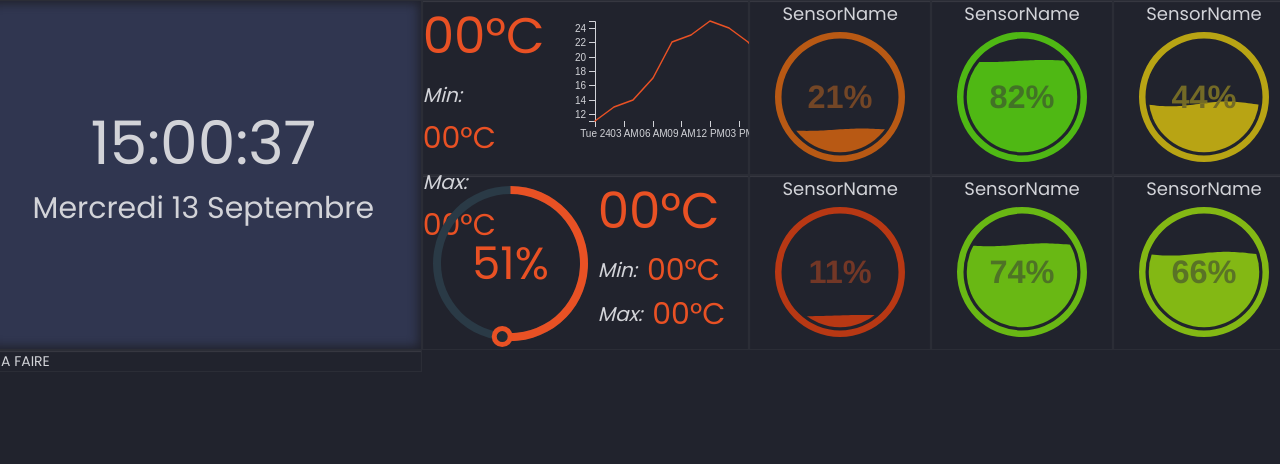
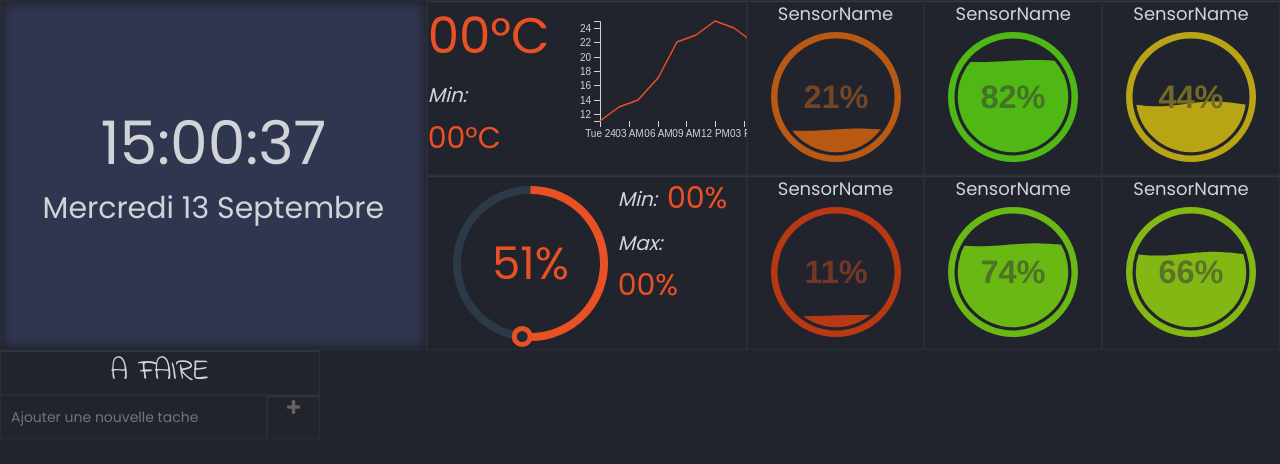
Before and after one commit to RemiHosatte/dashboard, a plain HTML site: page index.html in a window 1280 px wide. Drawn offline with nearby package versions, Linux system fonts and the light colour scheme; a script that the page names is missing.

Commit message:
Add new functionality to Trello part + Fixs bugs

```diff
--- a/index.html
+++ b/index.html
@@ -6,6 +6,7 @@
   <meta name="viewport" content="width=device-width, initial-scale=1">
   <link rel="stylesheet" href="https://maxcdn.bootstrapcdn.com/bootstrap/3.3.7/css/bootstrap.min.css">
   <link href="https://fonts.googleapis.com/css?family=Poppins" rel="stylesheet">
+  <link href="https://fonts.googleapis.com/css?family=Indie+Flower" rel="stylesheet">
   <link rel="stylesheet" type="text/css" href="style.css">
   <script src="https://ajax.googleapis.com/ajax/libs/jquery/3.2.1/jquery.min.js"></script>
   <script src="https://maxcdn.bootstrapcdn.com/bootstrap/3.3.7/js/bootstrap.min.js"></script>
@@ -26,10 +27,15 @@
  </script>
   <script src="scripthorloge.js"></script>
 
+<style>
+.noPaddingLeft {
+  padding-right: 0;
+}
 
+</style>
 </head>
 <body>
-
+    <div class="container-fluid">
       <div class="row">
         <div class="col-sm-4 no-padding">
           <div class="containerPerso dateHeureContainer">
@@ -37,63 +43,51 @@
               <div id="div_date"></div>
           </div>
         </div>
-        <div class="col-sm-3 no-padding tempHumicontainer">
-          <div class="containerPerso temperature">
+        <div class="col-sm-3 tempHumicontainer">
+          <div class="row">
+            <div class="col-sm-12 containerPerso temperature no-padding">
+
               <div class="properties">
-                    <div class="now">
-                      00°C
+                <div class="now">00°C</div>
+                <div class="min">
+                  <div class="text">Min:</div>
+                  <div class="value">00°C</div>
                 </div>
-                    <div class="min">
-                      <div class="text">
-                        Min:
-                      </div>
-                      <div class="value">
-                       00°C
+                <div class="max">
+                  <div class="text">Max:</div>
+                  <div class="value">00°C</div>
                 </div>
               </div>
-                    <div class="max">
-                      <div class="text">
-                        Max:
-                      </div>
-                      <div class="value">
-                       00°C
-                      </div>
-                    </div>
-                  </div>
+
               <div class="lineChartTemp">
                 <svg id="chartTemp"width="300" height="150"></svg>
               </div>
-          </div>
-          <div class="containerPerso temperature">
-              <div id="chart" class="chart-container">
 
             </div>
+          </div>
+          <div class="row">
+            <div class="col-sm-12 containerPerso humiditeAir">
+
+              <div id="chart" class="chart-container"></div>
+
               <div class="properties">
-                <div class="now">
-                  00°C
-                </div>
                 <div class="min">
-                  <div class="text">
-                    Min:
-                  </div>
-                  <div class="value">
-                   00°C
-                  </div>
+                  <div class="text">Min:</div>
+                    <div class="value">00%</div>
                 </div>
                 <div class="max">
-                  <div class="text">
-                    Max:
-                  </div>
-                  <div class="value">
-                   00°C
-                  </div>
+                  <div class="text">Max:</div>
+                  <div class="value">00%</div>
                 </div>
               </div>
 
             </div>
           </div>
-            <div class="col-sm-5 no-padding">
-              <div class="col-sm-4 no-padding containerPerso humiditeSol">
+        </div>
+        <div class="col-sm-5">
+          <div class="row">
+
+            <div class="col-sm-4 containerPerso humiditeSol">
               <div class="sensorName">
                 SensorName
               </div>
@@ -101,7 +95,8 @@
                 <svg id="fillgauge0" width="100%" height="100%"></svg>
               </div>
             </div>
-              <div class="col-sm-4 no-padding containerPerso humiditeSol">
+
+            <div class="col-sm-4 containerPerso humiditeSol">
               <div class="sensorName">
                 SensorName
               </div>
@@ -109,7 +104,8 @@
                 <svg id="fillgauge1" width="100%" height="100%"></svg>
               </div>
             </div>
-              <div class="col-sm-4 no-padding containerPerso humiditeSol">
+
+            <div class="col-sm-4 containerPerso humiditeSol">
               <div class="sensorName">
                 SensorName
               </div>
@@ -118,7 +114,7 @@
               </div>
             </div>
 
-              <div class="col-sm-4 no-padding containerPerso humiditeSol">
+            <div class="col-sm-4 containerPerso humiditeSol">
               <div class="sensorName">
                 SensorName
               </div>
@@ -126,7 +122,8 @@
                 <svg id="fillgauge3" width="100%" height="100%"></svg>
               </div>
             </div>
-              <div class="col-sm-4 no-padding containerPerso humiditeSol">
+
+            <div class="col-sm-4 containerPerso humiditeSol">
               <div class="sensorName">
                 SensorName
               </div>
@@ -134,7 +131,8 @@
                 <svg id="fillgauge4" width="100%" height="100%"></svg>
               </div>
             </div>
-              <div class="col-sm-4 no-padding containerPerso humiditeSol">
+
+            <div class="col-sm-4 containerPerso humiditeSol">
               <div class="sensorName">
                 SensorName
               </div>
@@ -144,15 +142,51 @@
             </div>
           </div>
         </div>
+      </div>
       <div class="row">
-        <div class="col-sm-4">
+        <div class="col-sm-3">
           <div class="row">
-            <div class="col-sm-12 title containerPerso">A FAIRE</div>
+            <div class="col-sm-12 title containerPerso noHover">A FAIRE</div>
           </div>
+          <div class="row">
+            <div class="col-sm-10 inputNewTask containerPerso">
+              <input type="text" name="newTask" placeholder="Ajouter une nouvelle tache"/>
+            </div>
+            <div class="containerPerso col-sm-2  plusBtn">
+              <img class="addImg" src="plus.png" width="100%">
+            </div>
+          </div>
+          <div class="row">
             <div class="tasksList"></div>
           </div>
         </div>
+      </div>
+    </div>
+<style>
 
+input[name=newTask] {
+width: 100%;
+background-color:#21232d;
+border: 0;
+padding-left: 10px;
+}
+.inputNewTask {
+  line-height: 40px;
+  padding: 0;
+  box-shadow:inset 0 0  1px 2px #21232d;
+}
+
+input[name=newTask]:focus {
+  background-color:#303650;
+  transition: 1s ease;
+  box-shadow:inset 0 0  10px 3px #21232d;
+  outline: none;
+}
+.plusBtn {
+  min-height: 44px;
+  display: block;
+}
+</style>
 <script>
 
 function updateState(elm) {
@@ -186,7 +220,7 @@ var displayCards = function(cards)
     $('.tasksList')
     .append('<div class="row task" onclick="updateState(this)">' +
     '<div class="col-sm-2 containerPerso state"  >' +
-    '<img  id="' + value.id + '" class="stateImg" src="uncheck.png" width="80%"/></div>' +
+    '<img  id="' + value.id + '" class="stateImg" src="uncheck.png" height="30px"/></div>' +
     '<div class="col-sm-10 nameTask containerPerso">' + value.name +'</div>' +
     '</div>');
     console.log(value.name);
@@ -270,32 +304,6 @@ window.Trello.authorize({
 
 
 </script>
-<style>
-.border{
-  border:1px solid red;
-}
-.trelloContainer {
-  min-height: 500px;
-}
-.listTitle{
-
-  font-weight: bold;
-  text-align: center;
-  vertical-align: middle;
-  border-bottom:3px solid #646c92;
-}
-.task{
-  font-size: 30px;
-  font-weight: bold;
-  text-align: center;
-  vertical-align: middle;
-  width: 100%;
-  height: 50px;
-  border-bottom:3px solid #646c92;
-}
-</style>
-
-
   <script type="text/javascript">
 
           var percent = 55;
@@ -394,34 +402,20 @@ window.Trello.authorize({
                       'font-size':'45px'
 
                   });
-
-
           var arcTweenOld=function(transition, percent,oldValue) {
               transition.attrTween("d", function (d) {
 
                   var newAngle=(percent/100)*(2*Math.PI);
+                  var interpolate = d3version3.interpolate(d.endAngle, newAngle);
+                  var interpolateCount = d3version3.interpolate(oldValue, percent);
+                  return function (t) {
 
-                  var interpolate = d3version3.interpolate(d.endAngle, newAngle);
-
-                  var interpolateCount = d3version3.interpolate(oldValue, percent);
-
-
-                  return function (t) {
                       d.endAngle = interpolate(t);
                       var pathForegroundCircle = arcLine(d);
-
                       middleTextCount.text(Math.floor(interpolateCount(t))+'%');
-
                       var pathDummyCircle = arcDummy(d);
-
-                      console.log(pathDummyCircle);
-
                       var coordinate = pathDummyCircle.split("L")[1].split("A")[0];
-
-                      console.log(coordinate);
-
                       endCircle.attr('transform', 'translate(' + coordinate+ ')');
-
                       return pathForegroundCircle;
                   };
               });
@@ -439,9 +433,7 @@ window.Trello.authorize({
               percent=(Math.random() * 60) + 20;
               setTimeout(animate,3000);
           };
-
           setTimeout(animate,0);
-
 </script>
 
 
--- a/style.css
+++ b/style.css
@@ -134,3 +134,36 @@ body{
 .axisRed text{
   fill: #d2d3d8;
 }
+
+
+/*Trello task*/
+.title {
+  font-size: 30px;
+  display: block;
+  text-align: center;
+  font-family: 'Indie Flower';
+}
+.noHover{
+    pointer-events: none;
+}
+.task {
+  line-height: 40px;
+  font-size: 25px;
+  font-family: 'Indie Flower';
+  margin: 0;
+}
+.nameTask{
+  text-align: left;
+  white-space: nowrap;
+      text-overflow: ellipsis;
+      overflow: hidden;
+      display: block;
+}
+.checkText {
+  text-decoration: line-through;
+  color:#424242;
+  font-style:italic;
+}
+.state {
+  display: block;
+}
```
Also changed, not shown: check.png (added), plus.png (added), uncheck.png (added). Lines whose indentation alone changed are shown as unchanged.
